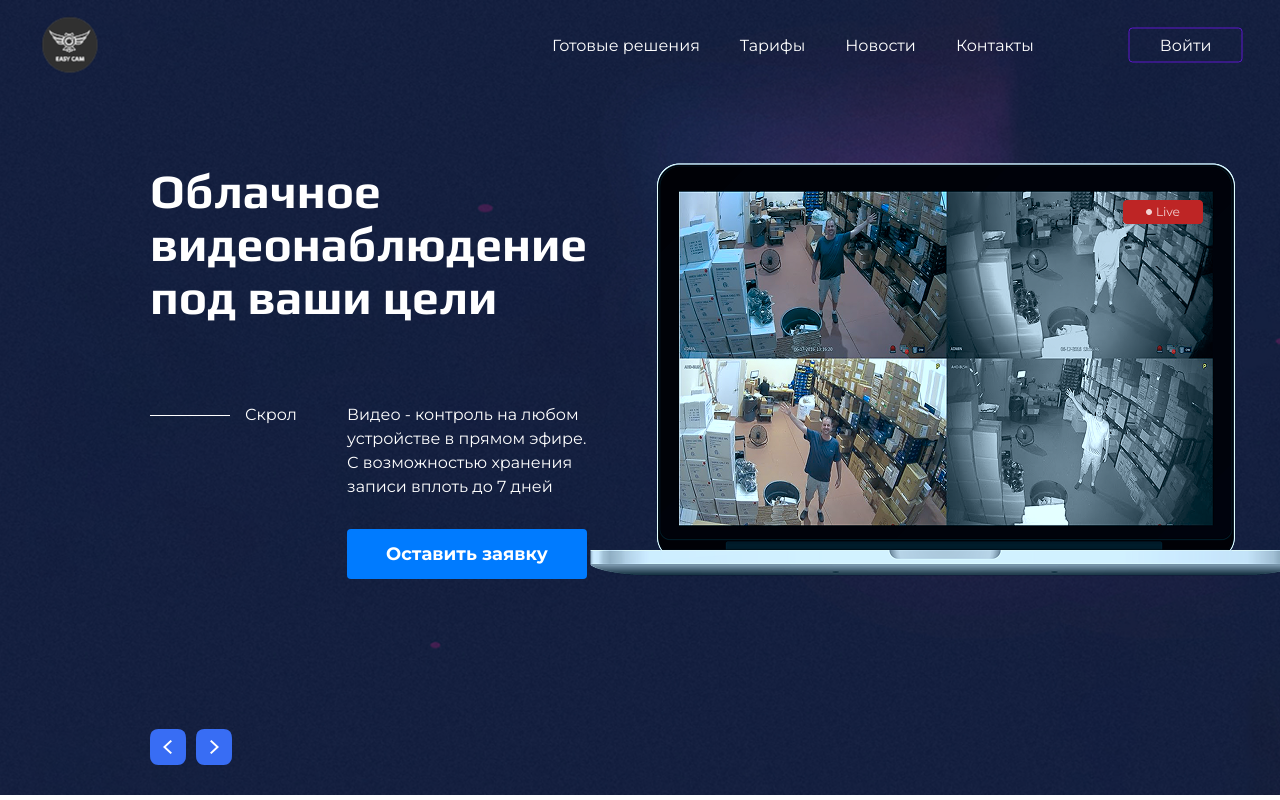
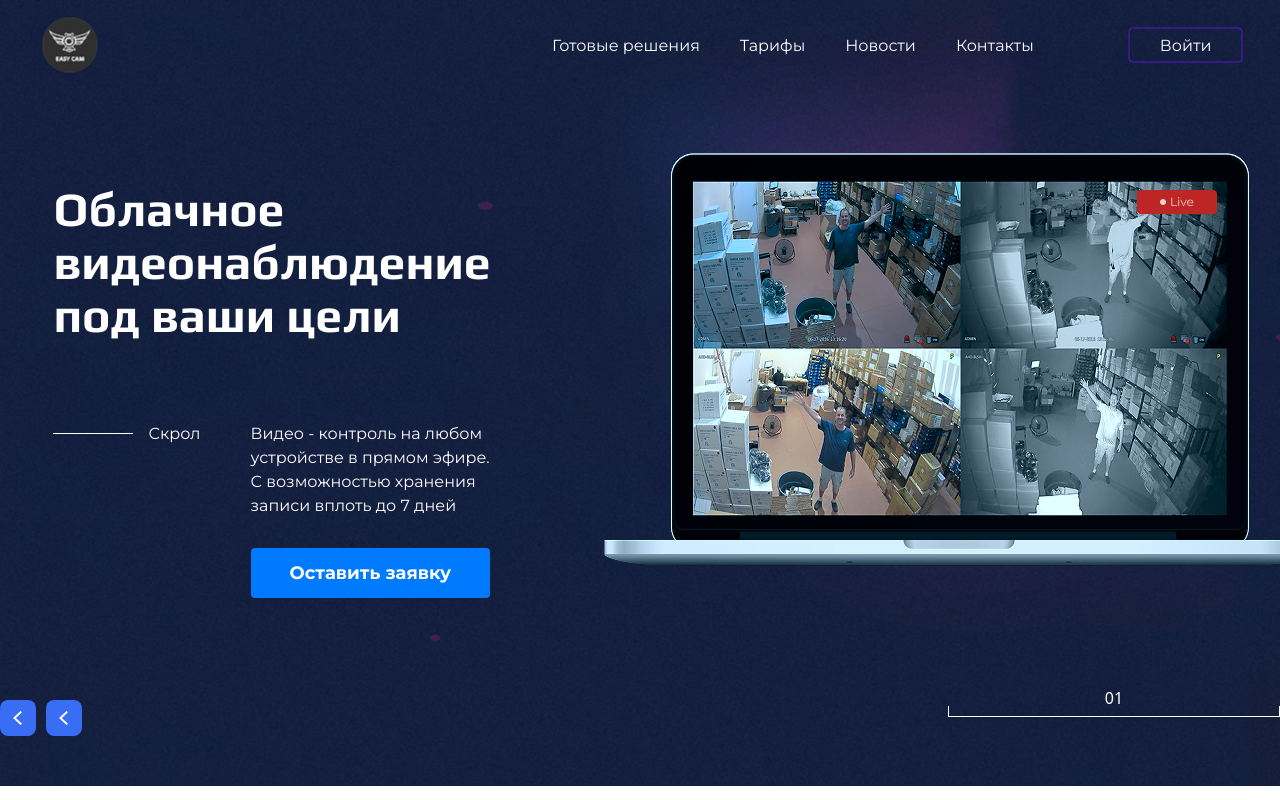
Before and after one commit to EgorEzhkov/camProject, a React (Vite) app: page / in a window 1280 px wide. Shown: the top 800 px of the page. Built offline with nearby package versions, Linux system fonts and the light colour scheme.

Commit message:
welcomeSection

```diff
--- a/src/components/WelcomeSection/WelcomeSection.module.css
+++ b/src/components/WelcomeSection/WelcomeSection.module.css
@@ -1,21 +1,27 @@
 .divContainer {
+  display: flex;
+  flex-direction: row;
+  justify-content: center;
+  align-items: center;
+}
+
+.mainDivContainer {
   background-image: url(../../assets/images/backgroundImageForWelcomSection.png);
   background-size: 140% 100%;
   background-repeat: no-repeat;
   max-width: 1600px;
+  padding: 35px 0 0 0;
   display: flex;
-  flex-direction: row;
-  justify-content: space-around;
-  padding: 35px 0 0 0;
+  flex-direction: column;
   align-items: center;
 }
 
 .textContainer {
   display: flex;
   flex-direction: column;
-  margin-left: 150px;
   min-height: 80%;
-  justify-content: space-evenly;
+  justify-content: flex-end;
+  margin: 0 110px 0 90px;
 }
 
 .title {
@@ -65,7 +71,8 @@
 
 .image {
   position: relative;
-  margin: 0 50px 50px 0;
+  margin: 110px 0 0 0;
+  align-self: flex-end;
 }
 
 .liveIcon {
@@ -77,10 +84,36 @@
 .arrowContainer {
   display: flex;
   justify-content: start;
-  margin: 150px 0 30px 0;
+  margin: 84px 0 50px 0;
 }
 
 .arrowContainer img:nth-of-type(1) {
   transform: rotate(180deg);
   margin-right: 10px;
 }
+
+.arrowContainer img:nth-of-type(2) {
+  transform: rotate(180deg);
+}
+
+.lineWithNumber {
+  width: 330px;
+  height: 10px;
+  border-bottom: 1px solid white;
+  border-left: 1px solid white;
+  border-right: 1px solid white;
+}
+
+.arrowAndLinesContainer {
+  display: flex;
+  flex-direction: row;
+  align-items: center;
+  justify-content: space-between;
+  width: 100%;
+}
+
+.numberOnLine {
+  height: 20px;
+  margin: 0;
+  padding: 0 0 0 0;
+}
--- a/src/components/WelcomeSection/WelcomeSection.tsx
+++ b/src/components/WelcomeSection/WelcomeSection.tsx
@@ -9,6 +9,7 @@ import arrow from "../../assets/images/Arrow.svg";
 const WelcomeSection: FC = () => {
   return (
     <>
+      <div className={styles.mainDivContainer}>
         <div className={styles.divContainer}>
           <div className={styles.textContainer}>
             <h1 className={styles.title}>
@@ -36,10 +37,6 @@ const WelcomeSection: FC = () => {
                 </Button>
               </div>
             </div>
-          <div className={styles.arrowContainer}>
-            <img src={arrow} alt="" />
-            <img src={arrow} alt="" />
-          </div>
           </div>
           <div className={styles.image}>
             <div className={styles.liveIcon}>
@@ -48,6 +45,17 @@ const WelcomeSection: FC = () => {
             <img src={notebook} alt="" />
           </div>
         </div>
+        <div className={styles.arrowAndLinesContainer}>
+          <div className={styles.arrowContainer}>
+            <img src={arrow} alt="" />
+            <img src={arrow} alt="" />
+          </div>
+          <div className={styles.lineWithNumberContainer}>
+            <p className={styles.numberOnLine}>01</p>
+            <div className={styles.lineWithNumber}></div>
+          </div>
+        </div>
+      </div>
     </>
   );
 };
```
Lines whose indentation alone changed are shown as unchanged.
